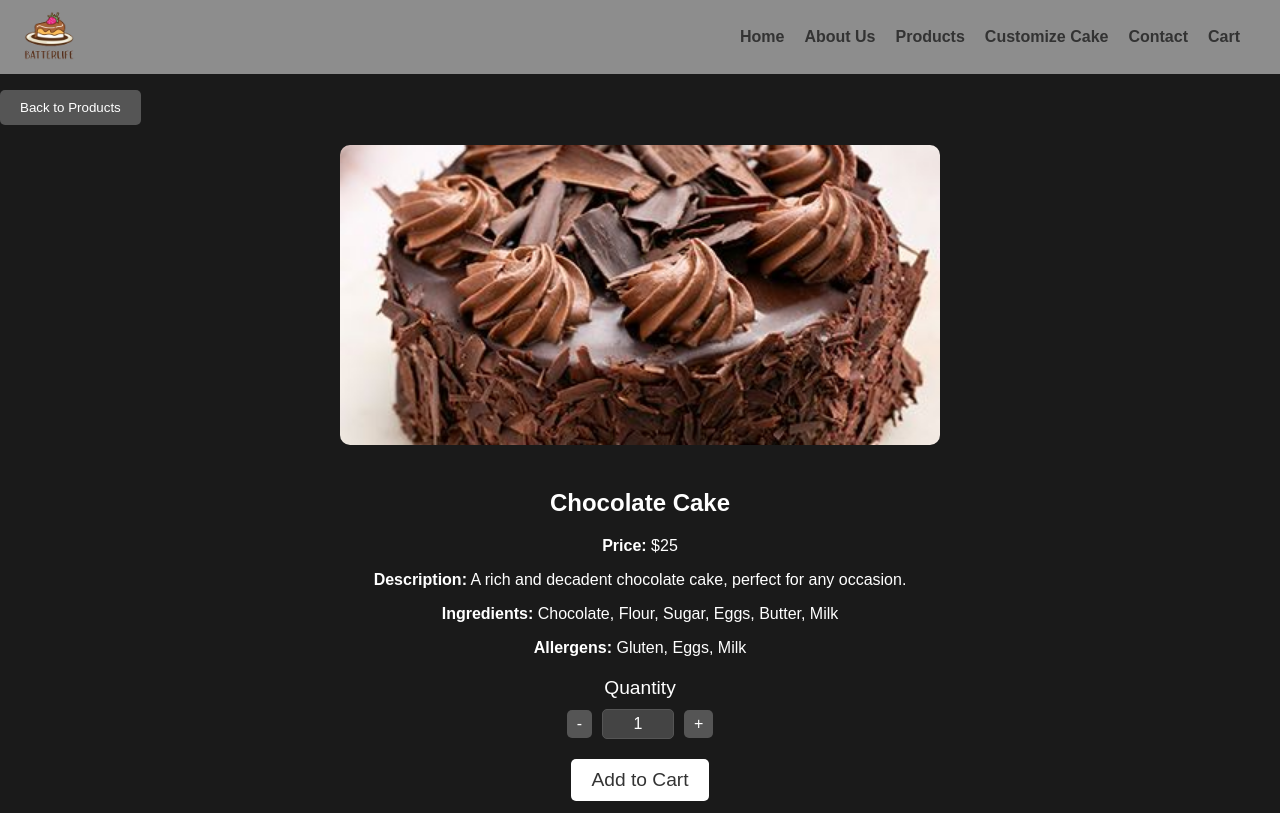
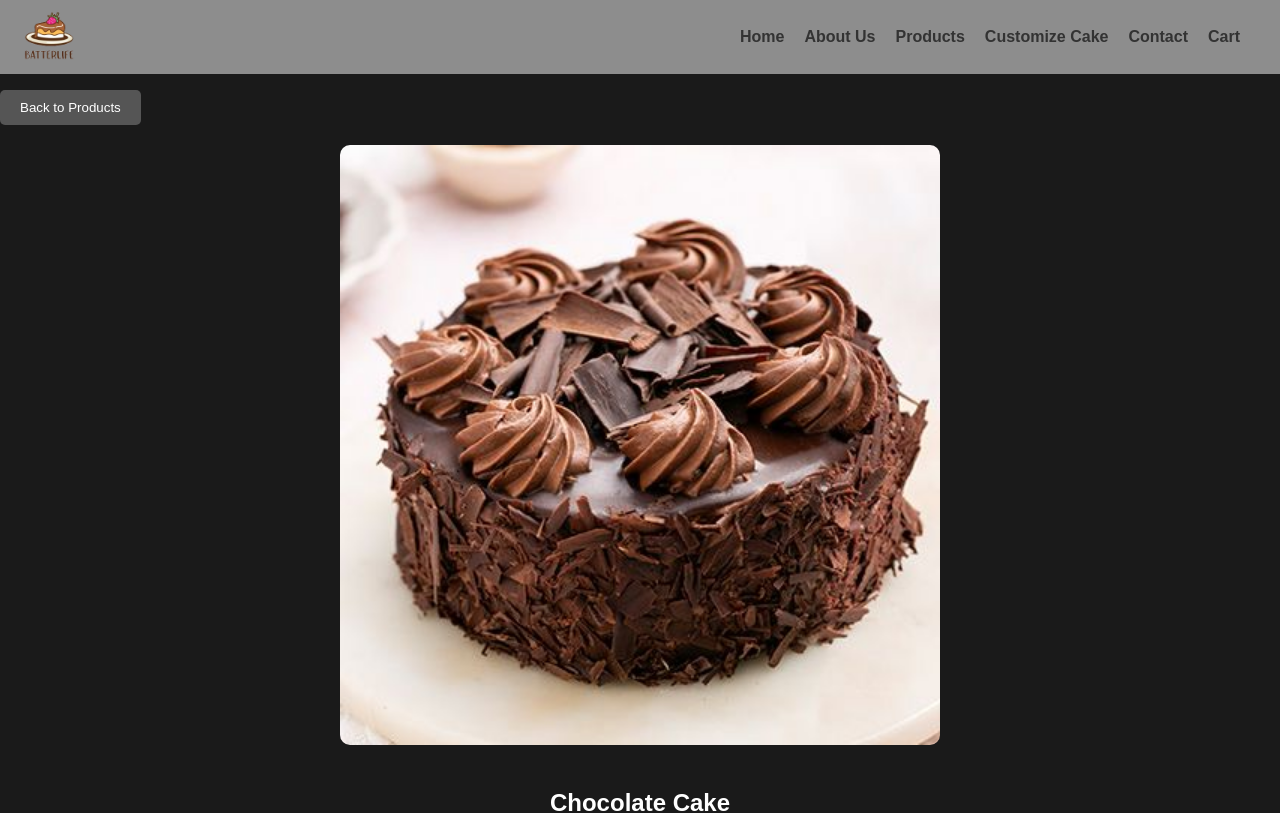
Before and after one commit to AndraSmarandache/batterlife, a React (Create React App) app: page /products/1 in a window 1280 px wide. Shown: the top 813 px of the page. Built offline with nearby package versions, Linux system fonts and the light colour scheme.

Commit message:
Image above text initial version

```diff
--- a/src/components/ProductDetails.css
+++ b/src/components/ProductDetails.css
@@ -5,7 +5,6 @@
     min-height: 100vh;
     padding-bottom: 20px;
   }
-
   .fade-in {
     animation: fadeIn 0.5s ease-in-out;
   }
@@ -40,13 +39,19 @@
     padding-bottom: 20px;
   }
 
-  .product-image {
+.product-details-image {
+    width: 100%;
+    height: 100%;
+    object-fit: contain;
+    border-radius: 10px;
+    margin-bottom: 20px;
+}
+
+.product-card img {
     width: 100%;
     height: 300px;
     object-fit: cover;
-    border-radius: 10px;
-    margin-bottom: 20px;
-  }
+}
 
   .quantity-container {
     display: flex;
--- a/src/components/ProductDetails.js
+++ b/src/components/ProductDetails.js
@@ -161,7 +161,7 @@ function ProductDetails() {
     <div className="product-details-page fade-in">
       <button onClick={() => navigate(-1)} className="back-button">Back to Products</button>
       <div className="product-details-content">
-        <img src={product.image} alt={product.name} className="product-image" />
+      <img src={product.image} alt={product.name} className="product-details-image" />
         <h2>{product.name}</h2>
         <p><strong>Price:</strong> ${product.price}</p>
         <p><strong>Description:</strong> {product.description}</p>
```
